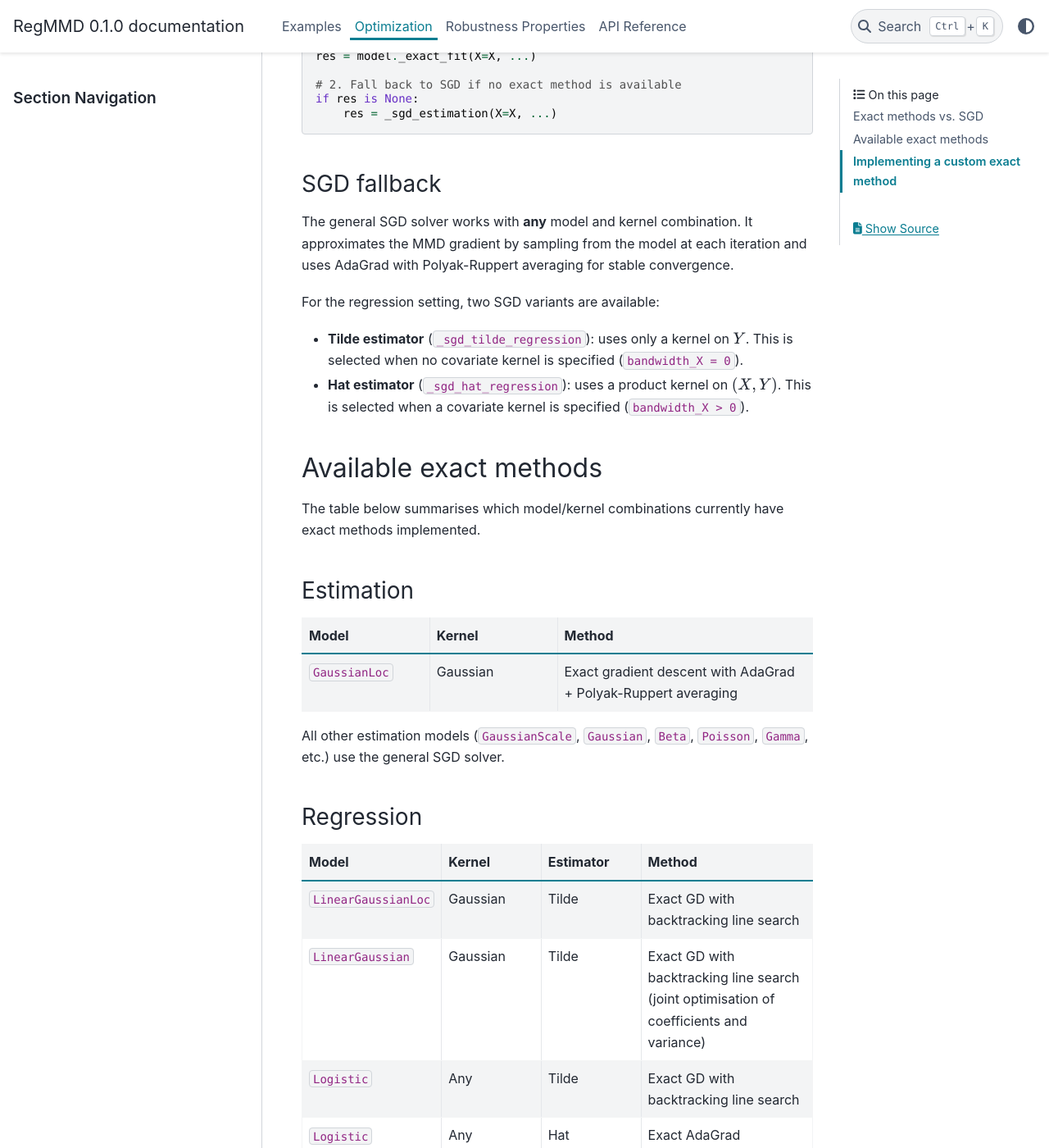
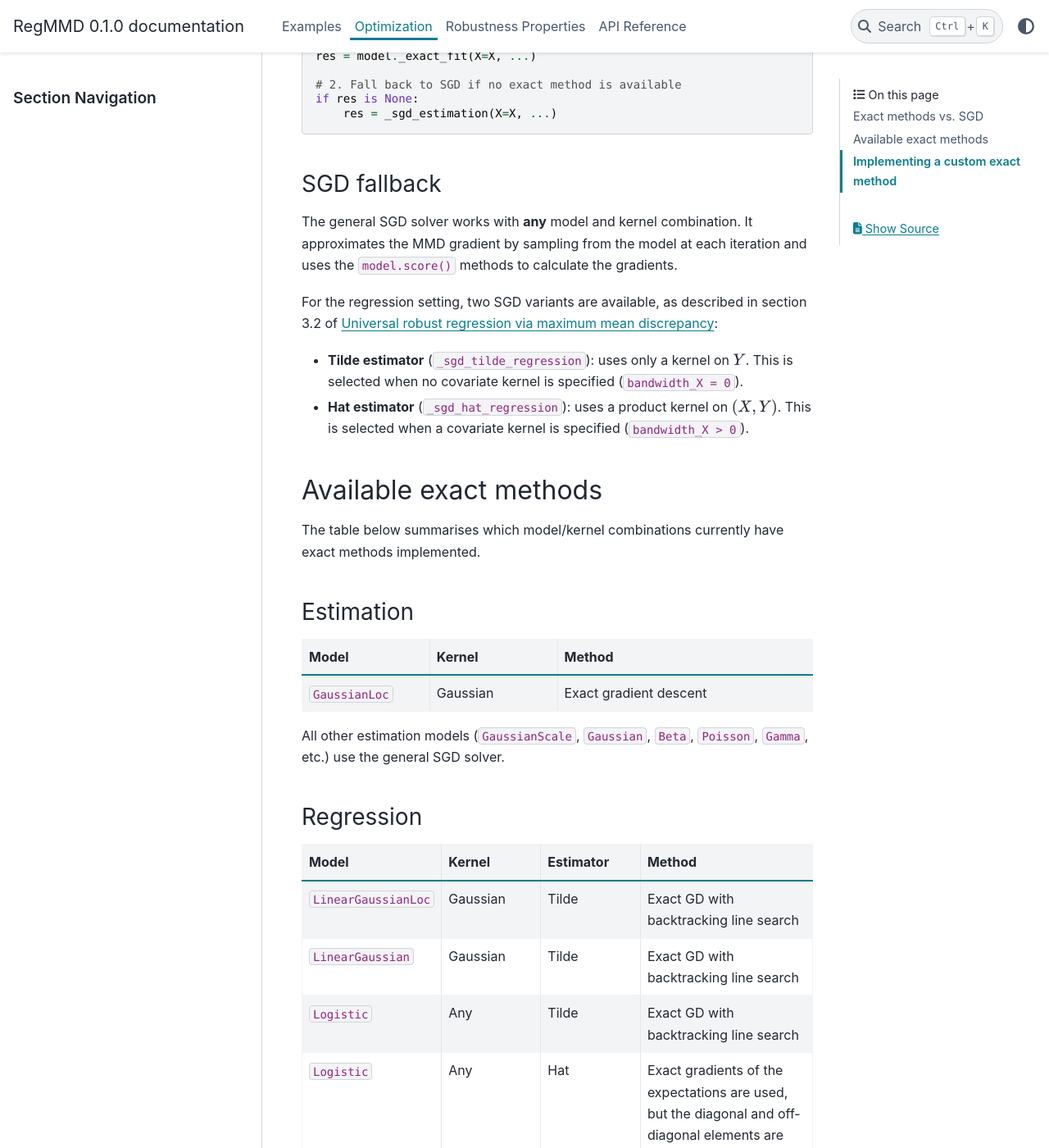
Before and after one commit to HiddeFok/reg-mmd-scikit, a Sphinx documentation site: the page built from docs/source/optimization/index.rst, in a window 1280 px wide and 1400 px high, scrolled down 829 px. Shown: the whole window at 82% size. Built offline with Sphinx 7.4.7 and the PyData theme 0.15.4, drawn with Linux system fonts in a browser that asks for light colours; some of the changed text lies outside the part shown.

Commit message:
Polished the docs a bit more

```diff
--- a/docs/source/api/optimizer.rst
+++ b/docs/source/api/optimizer.rst
@@ -1,7 +1,7 @@
 Optimizer functions
 ===================
 
-.. automodule:: regmmd.optimizer
+.. automodule:: regmmd.optimizers
    :members:
    :private-members:
    :undoc-members:
--- a/docs/source/optimization/index.rst
+++ b/docs/source/optimization/index.rst
@@ -42,9 +42,10 @@ SGD fallback
 
 The general SGD solver works with **any** model and kernel combination.  It
 approximates the MMD gradient by sampling from the model at each iteration and
-uses AdaGrad with Polyak-Ruppert averaging for stable convergence.
+uses the ``model.score()`` methods to calculate the gradients.
 
-For the regression setting, two SGD variants are available:
+For the regression setting, two SGD variants are available, as described in
+section 3.2 of `Universal robust regression via maximum mean discrepancy <https://academic.oup.com/biomet/article/111/1/71/7159184>`_:
 
 - **Tilde estimator** (``_sgd_tilde_regression``): uses only a kernel on
   :math:`Y`.  This is selected when no covariate kernel is specified
@@ -71,7 +72,7 @@ Estimation
      - Method
    * - ``GaussianLoc``
      - Gaussian
-     - Exact gradient descent with AdaGrad + Polyak-Ruppert averaging
+     - Exact gradient descent
 
 All other estimation models (``GaussianScale``, ``Gaussian``, ``Beta``,
 ``Poisson``, ``Gamma``, etc.) use the general SGD solver.
@@ -94,7 +95,7 @@ Regression
    * - ``LinearGaussian``
      - Gaussian
      - Tilde
-     - Exact GD with backtracking line search (joint optimisation of coefficients and variance)
+     - Exact GD with backtracking line search
    * - ``Logistic``
      - Any
      - Tilde
@@ -102,7 +103,7 @@ Regression
    * - ``Logistic``
      - Any
      - Hat
-     - Exact AdaGrad (analytical gradients over :math:`Y \in \{0, 1\}`)
+     - Exact gradients of the expectations are used, but the diagonal and off-diagonal elements are still sub-sampled for efficiency considerations.
 
 All other regression models (``GammaRegressionLoc``,
 ``PoissonRegressionLoc``, etc.) use the general SGD solver.
```
